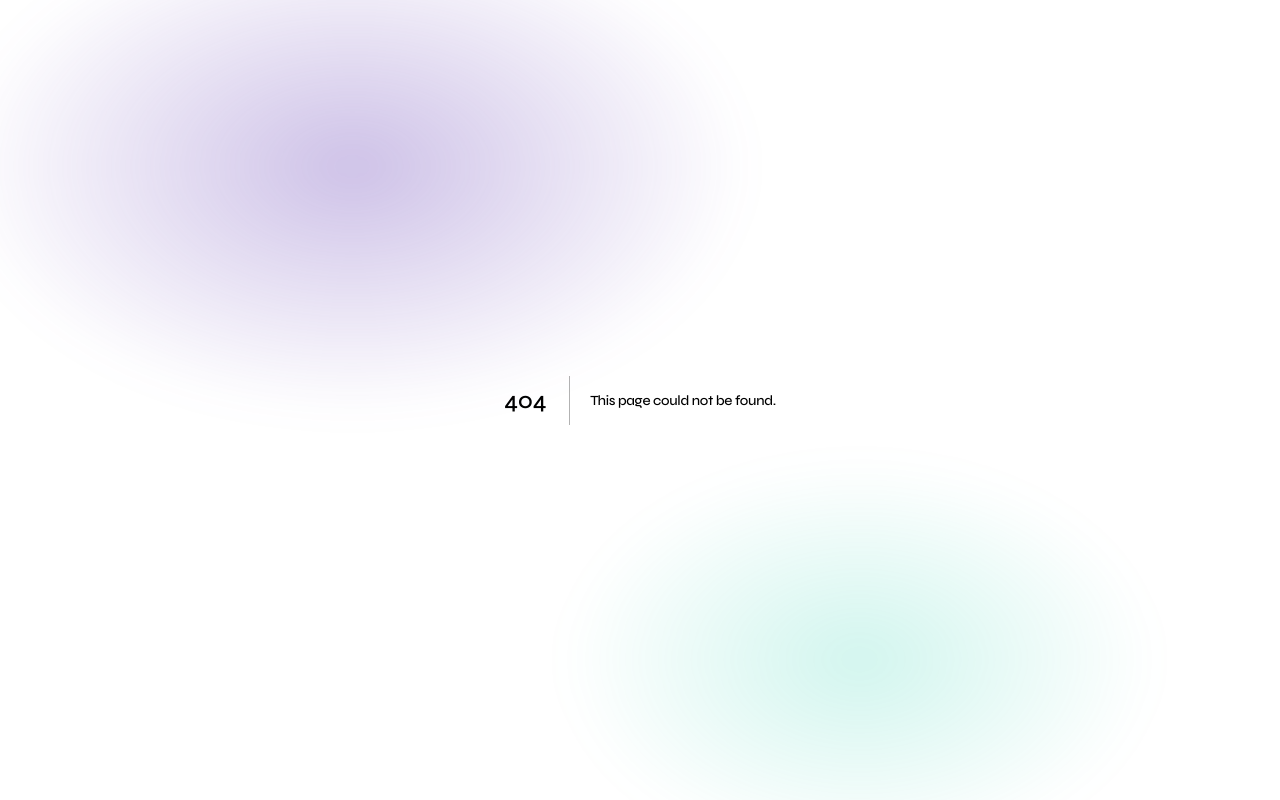
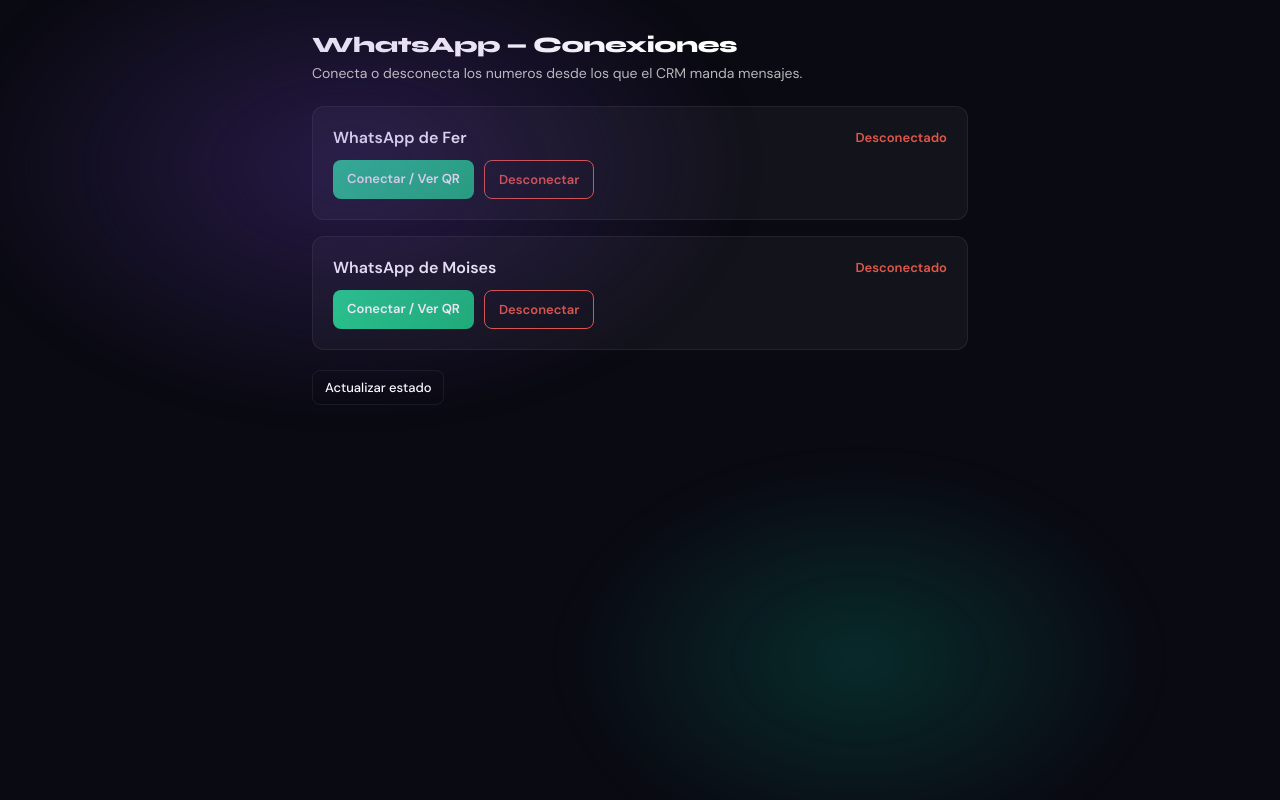
Before and after one commit to fer-chambeador/CRM---Alarcon, a Next.js app: page /ajustes/whatsapp in a window 1280 px wide. Before the commit this address had no page. Built offline with nearby package versions, Linux system fonts and the light colour scheme; no server answers.

Commit message:
Implement WhatsApp connection settings page

```diff
--- /dev/null
+++ b/app/ajustes/whatsapp/page.tsx
@@ -0,0 +1,69 @@
+'use client'
+import { useEffect, useState } from 'react'
+
+type St = { ready?: boolean; linked_as?: string | null; error?: boolean }
+
+const BRIDGES = [
+  { key: 'fer', label: 'WhatsApp de Fer', url: 'https://striking-emotion-production-f75a.up.railway.app' },
+  { key: 'moises', label: 'WhatsApp de Moises', url: 'https://prolific-nourishment-production-a95e.up.railway.app' },
+]
+
+export default function WaSettingsPage() {
+  const [status, setStatus] = useState<Record<string, St | undefined>>({})
+  const [busy, setBusy] = useState<string | null>(null)
+
+  const load = async () => {
+    for (const b of BRIDGES) {
+      try {
+        const r = await fetch(`/api/wa/status?which=${b.key}`, { cache: 'no-store' })
+        const j = await r.json()
+        setStatus((s) => ({ ...s, [b.key]: j }))
+      } catch {
+        setStatus((s) => ({ ...s, [b.key]: { error: true } }))
+      }
+    }
+  }
+  useEffect(() => { load() }, [])
+
+  const desconectar = async (key: string) => {
+    if (!confirm('Desconectar este WhatsApp? Tendras que volver a escanear el QR para reconectarlo.')) return
+    setBusy(key)
+    try {
+      await fetch(`/api/wa/relink?which=${key}`, { cache: 'no-store' })
+      alert('Desconectado. Abre "Conectar / Ver QR" y escanea de nuevo con ese celular.')
+    } finally {
+      setBusy(null)
+      setTimeout(load, 2500)
+    }
+  }
+
+  return (
+    <div style={{ padding: 32, maxWidth: 720, margin: '0 auto' }}>
+      <h1 style={{ fontSize: 22, fontWeight: 800, marginBottom: 6 }}>WhatsApp — Conexiones</h1>
+      <p style={{ opacity: 0.7, fontSize: 14, marginBottom: 24 }}>
+        Conecta o desconecta los numeros desde los que el CRM manda mensajes.
+      </p>
+      <div style={{ display: 'flex', flexDirection: 'column', gap: 16 }}>
+        {BRIDGES.map((b) => {
+          const st = status[b.key]
+          const ready = !!(st && st.ready)
+          return (
+            <div key={b.key} style={{ border: '1px solid var(--border)', borderRadius: 12, padding: 20, background: 'var(--glass)' }}>
+              <div style={{ display: 'flex', justifyContent: 'space-between', alignItems: 'center', marginBottom: 12 }}>
+                <div style={{ fontWeight: 700, fontSize: 16 }}>{b.label}</div>
+                <div style={{ fontSize: 13, fontWeight: 700, color: ready ? '#22d68a' : '#e0574a' }}>
+                  {!st ? '...' : ready ? (st.linked_as ? 'Conectado - ' + st.linked_as : 'Conectado') : 'Desconectado'}
+                </div>
+              </div>
+              <div style={{ display: 'flex', gap: 10, flexWrap: 'wrap' }}>
+                <a href={b.url} target="_blank" rel="noreferrer" style={{ background: 'linear-gradient(135deg,#22d68a,#1ab574)', color: '#fff', textDecoration: 'none', padding: '10px 14px', borderRadius: 8, fontSize: 13, fontWeight: 700 }}>Conectar / Ver QR</a>
+                <button onClick={() => desconectar(b.key)} disabled={busy === b.key} style={{ background: 'transparent', color: '#e0574a', border: '1px solid #e0574a', padding: '10px 14px', borderRadius: 8, fontSize: 13, fontWeight: 700, cursor: 'pointer', opacity: busy === b.key ? 0.5 : 1 }}>{busy === b.key ? 'Desconectando...' : 'Desconectar'}</button>
+              </div>
+            </div>
+          )
+        })}
+      </div>
+      <button onClick={load} style={{ marginTop: 20, background: 'transparent', color: 'var(--text)', border: '1px solid var(--border)', padding: '8px 12px', borderRadius: 8, fontSize: 13, cursor: 'pointer' }}>Actualizar estado</button>
+    </div>
+  )
+}
```
